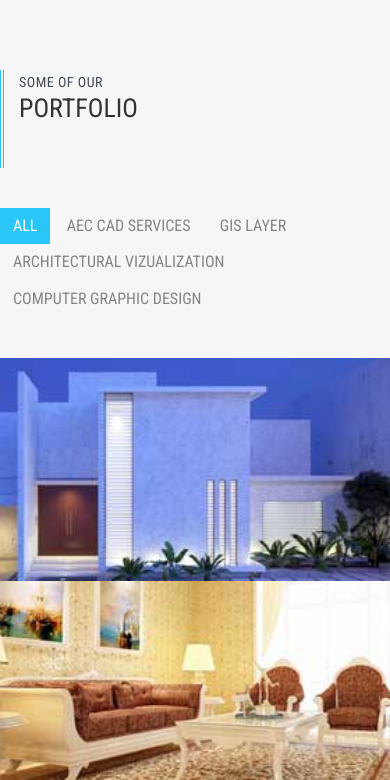
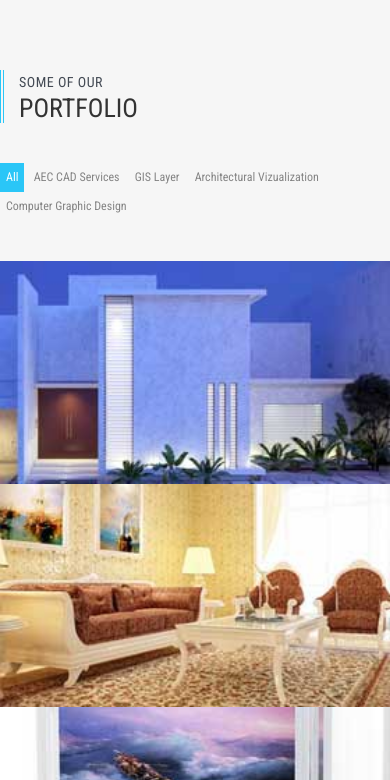
Before and after one commit to faisal-hossain/DCLWebsite, a plain HTML site: page index.html in a window 390 px wide. Shown: the part 924-1704 px from the top of the page. Drawn offline with Linux system fonts and the light colour scheme.

Commit message:
some responsive change in portfolio and section css

```diff
--- a/css/responsive.css
+++ b/css/responsive.css
@@ -110,6 +110,11 @@
 		padding-bottom: 8px;
 		padding-top: 10px;
 	}
+	#portfolio .portfolio-filter li a {
+		font-size: 12px;
+		text-transform: capitalize;
+		padding: 5px
+	}
 
 	/*services*/
 	section {
@@ -117,7 +122,6 @@
 	}
 	.heading {
 		font-size: 14px;
-		padding-bottom: 45px;
 	}
 	.heading h2 {
 		font-size: 26px;
```
